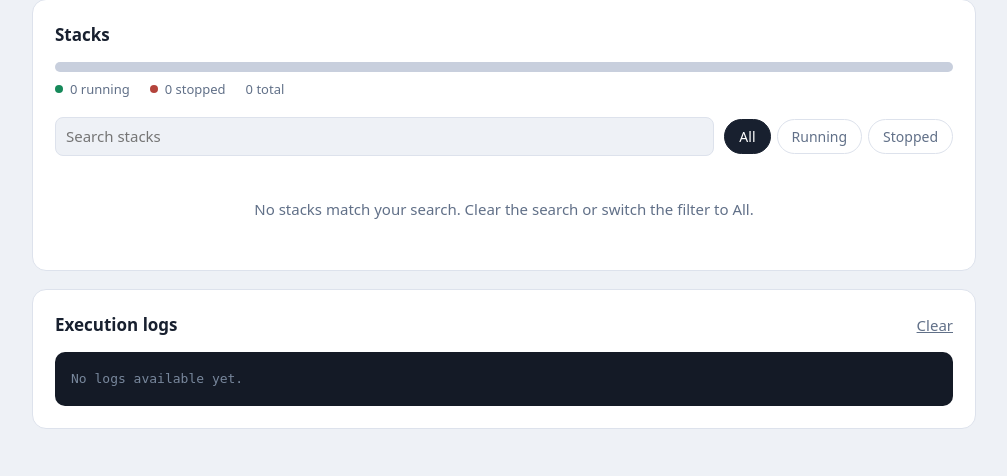
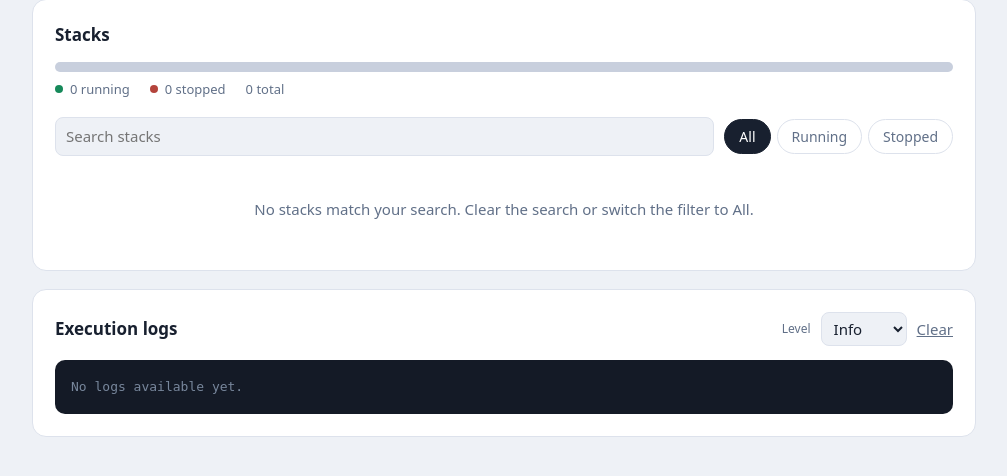
Before and after one commit to erikpersson0884/woods-keeper, a Flask app: template templates/dashboard.html in a window 1280 px wide. Shown: the part 293-769 px from the top of the page, without its empty margins (136-1143 px from the left). Run offline with Flask 3, Linux system fonts and the light colour scheme; the template is opened without the code that fills it, so the values that code supplies are empty; parts of the project's set-up code (start-up, migrations or seed data) failed here and were passed over.

Commit message:
added log levels

```diff
--- a/static/dashboard.js
+++ b/static/dashboard.js
@@ -1,21 +1,35 @@
     let stacks = [], filter = 'all', query = '', currentData = {};
     let hudFilter = 'all', hudHighlight = -1, hudSegmentsBuilt = 0;
+    let logLevel = 'info';
     const $ = id => document.getElementById(id);
     const escapeHtml = value => String(value).replace(/[&<>"]/g, char => ({'&':'&amp;','<':'&lt;','>':'&gt;','"':'&quot;'}[char]));
+    const logLevelRank = { debug: 0, info: 1, warn: 2, error: 3 };
+    const getLogLevel = line => {
+        const text = String(line).toLowerCase();
+        if (text.includes('error') || text.includes('failed') || text.includes('rejected')) return 'error';
+        if (text.includes('warning') || text.includes('warn') || text.includes('skipping') || text.includes('already in progress')) return 'warn';
+        if (text.includes('webhook received') || text.includes('github package')) return 'debug';
+        return 'info';
+    };
     const logClass = line => {
         const text = String(line).toLowerCase();
-        if (text.startsWith('---')) return 'log-run';
-        if (text.includes('error') || text.includes('failed')) return 'log-error';
-        if (text.includes('warning') || text.includes('warn') || text.includes('skipping') || text.includes('already in progress')) return 'log-warn';
+        if (text.includes('--- update started:')) return 'log-run';
+        if (getLogLevel(line) === 'error') return 'log-error';
+        if (getLogLevel(line) === 'warn') return 'log-warn';
         if (text.includes('success') || text.includes('updated') || text.includes('redeploying')) return 'log-success';
         if (text.startsWith('{') || text.startsWith('}') || text.startsWith('"')) return 'log-json';
         return 'log-info';
     };
     const renderLogs = (element, logs) => {
-        element.innerHTML = logs.length
-            ? logs.map(line => `<span class="log-line ${logClass(line)}">${escapeHtml(line)}</span>`).join('')
+        const visibleLogs = logs.filter(line => logLevelRank[getLogLevel(line)] >= logLevelRank[logLevel]);
+        element.innerHTML = visibleLogs.length
+            ? visibleLogs.map(line => `<span class="log-line ${logClass(line)}">${escapeHtml(line)}</span>`).join('')
             : '<span class="log-empty">No logs available yet.</span>';
         element.scrollTop = element.scrollHeight;
+    };
+    const renderAllLogs = () => {
+        renderLogs($('logs-container'), currentData.logs || []);
+        renderLogs($('hud-logs'), currentData.logs || []);
     };
     const intervalText = { '15m':'15 minutes', '1h':'1 hour', '6h':'6 hours', 'daily':'day' };
 
@@ -241,8 +255,7 @@
         });
         if (response.ok) {
             currentData.logs = [];
-            renderLogs($('logs-container'), []);
-            renderLogs($('hud-logs'), []);
+            renderAllLogs();
         } else {
             alert('Could not clear logs.');
         }
@@ -250,6 +263,16 @@
 
     $('clear-logs').onclick = clearLogs;
     $('hud-clear-logs').onclick = clearLogs;
+    document.querySelectorAll('[data-log-level]').forEach(select => {
+        select.value = logLevel;
+        select.onchange = event => {
+            logLevel = event.target.value;
+            document.querySelectorAll('[data-log-level]').forEach(item => {
+                item.value = logLevel;
+            });
+            renderAllLogs();
+        };
+    });
     $('hud-run-all').onclick = () => {
         if (hudHighlight >= 0 && stacks[hudHighlight]) triggerHudStackUpdate(stacks[hudHighlight]);
         else triggerUpdate();
--- a/static/styles.css
+++ b/static/styles.css
@@ -60,6 +60,9 @@ select:disabled { opacity:.5; }
 .ghost:hover { border-color:var(--accent); color:var(--accent); }
 .empty { grid-column:1/-1; text-align:center; padding:28px; color:var(--muted); }
 .logs-head { display:flex; justify-content:space-between; align-items:center; margin-bottom:14px; }
+.log-actions { display:flex; align-items:center; gap:10px; }
+.log-actions label { color:var(--muted); font-size:12px; }
+.log-actions select { width:auto; padding:5px 8px; }
 .link { background:none; border:0; color:var(--muted); text-decoration:underline; padding:0; }
 pre { margin:0; background:var(--term); color:var(--term-ink); border-radius:10px; padding:16px; font:13px/1.7 "IBM Plex Mono", ui-monospace, monospace; max-height:260px; overflow:auto; white-space:pre-wrap; overflow-wrap:anywhere; }
 .log-line { display:block; min-height:1.7em; }
--- a/templates/dashboard.html
+++ b/templates/dashboard.html
@@ -61,7 +61,7 @@
     </section>
 
     <section class="panel" aria-label="Execution logs">
-        <div class="logs-head"><h2>Execution logs</h2><button class="link" id="clear-logs">Clear</button></div>
+        <div class="logs-head"><h2>Execution logs</h2><div class="log-actions"><label for="log-level">Level</label><select id="log-level" data-log-level aria-label="Minimum log level"><option value="debug">Debug</option><option value="info" selected>Info</option><option value="warn">Warn</option><option value="error">Error</option></select><button class="link" id="clear-logs">Clear</button></div></div>
         <pre id="logs-container" aria-live="polite">No logs available yet.</pre>
     </section>
 </main>
@@ -130,13 +130,13 @@
     </div>
 
     <section class="hud-panel panel" aria-label="Execution logs">
-        <div class="lh"><h2>EXECUTION LOG</h2><button id="hud-clear-logs">CLEAR</button></div>
+        <div class="lh"><h2>EXECUTION LOG</h2><div class="log-actions"><label for="hud-log-level">LEVEL</label><select id="hud-log-level" data-log-level aria-label="Minimum log level"><option value="debug">DEBUG</option><option value="info" selected>INFO</option><option value="warn">WARN</option><option value="error">ERROR</option></select><button id="hud-clear-logs">CLEAR</button></div></div>
         <pre id="hud-logs" aria-live="polite"></pre>
     </section>
 </main>
     <script>
         const csrfToken = {{ csrf_token|tojson }};
     </script>
-    <script src="{{ url_for('static', filename='dashboard.js', v='20261030-3') }}"></script>
+    <script src="{{ url_for('static', filename='dashboard.js', v='20261031-4') }}"></script>
 </body>
 </html>
```
